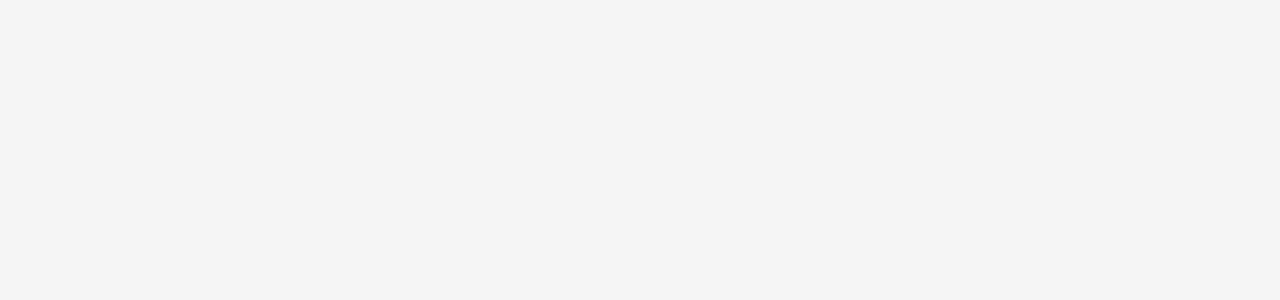
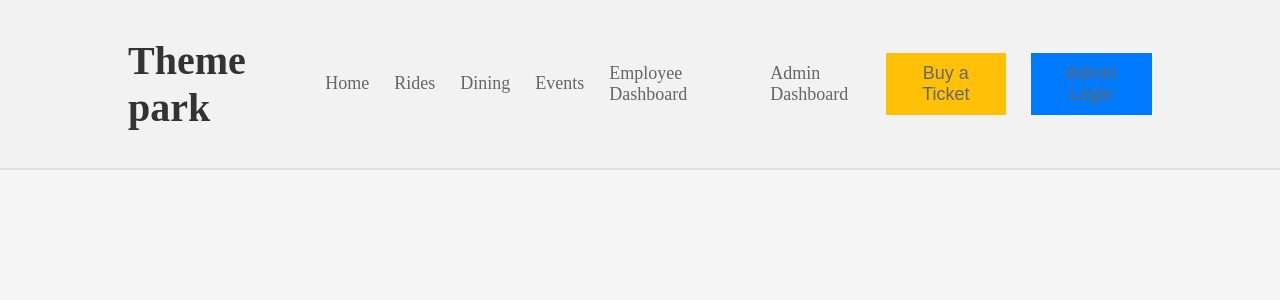
Before and after one commit to zzLinie/themepark, a React (Vite) app in the folder frontend/: page /ticket in a window 1280 px wide. Before the commit this address had no page. Shown: the top 300 px of the page. Built offline with nearby package versions, Linux system fonts and the light colour scheme.

Commit message:
intial ticket page

```diff
--- a/frontend/src/App.jsx
+++ b/frontend/src/App.jsx
@@ -13,6 +13,7 @@ import EmployeeRestaurant from "./pages/EmployeeRestaurant.jsx";
 import EmployeeShop from "./pages/EmployeeShops.jsx";
 import EmployeeRides from "./pages/EmployeeRides.jsx";
 import EmployeeEvents from "./pages/EmployeeEvents.jsx";
+import Ticket from "./pages/Ticket.jsx";
 
 export default function App() {
   return (
@@ -25,6 +26,7 @@ export default function App() {
         <Route element={<Events />} path="/events" />
         <Route element={<AdminLogin />} path="admin" />
         <Route element={<ProtectedRoutes />}>
+          <Route element={<Ticket />} path="ticket" />
           {/*pages unavalible until user is authenticated*/}
           <Route element={<AdminReports />} path="/admin/reports" />
           <Route element={<AdminEmployee />} path="/admin/employees" />
--- /dev/null
+++ b/frontend/src/pages/Ticket.jsx
@@ -0,0 +1,9 @@
+import Header from "../components/header";
+
+export default function Ticket() {
+  return (
+    <div>
+      <Header />
+    </div>
+  );
+}
```
